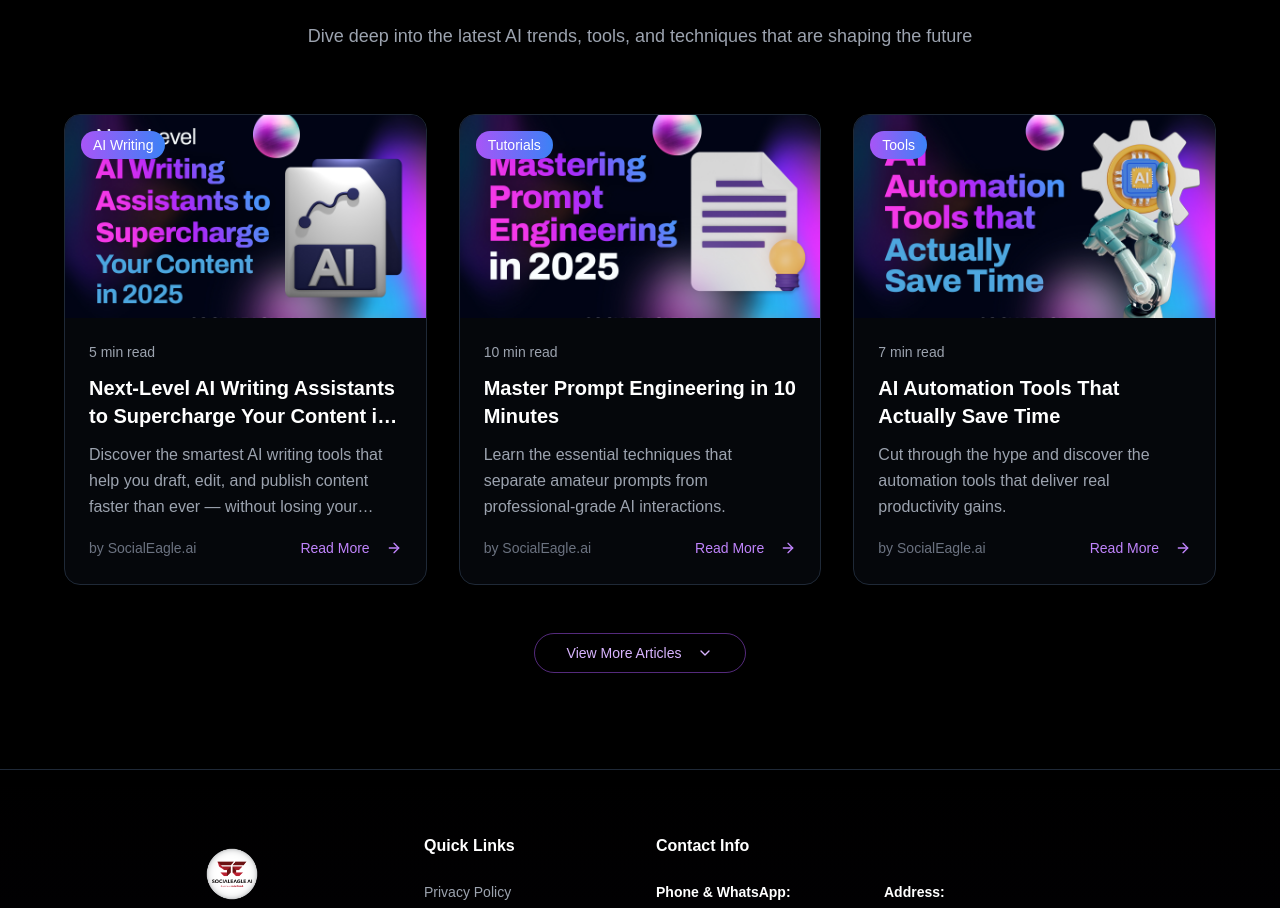
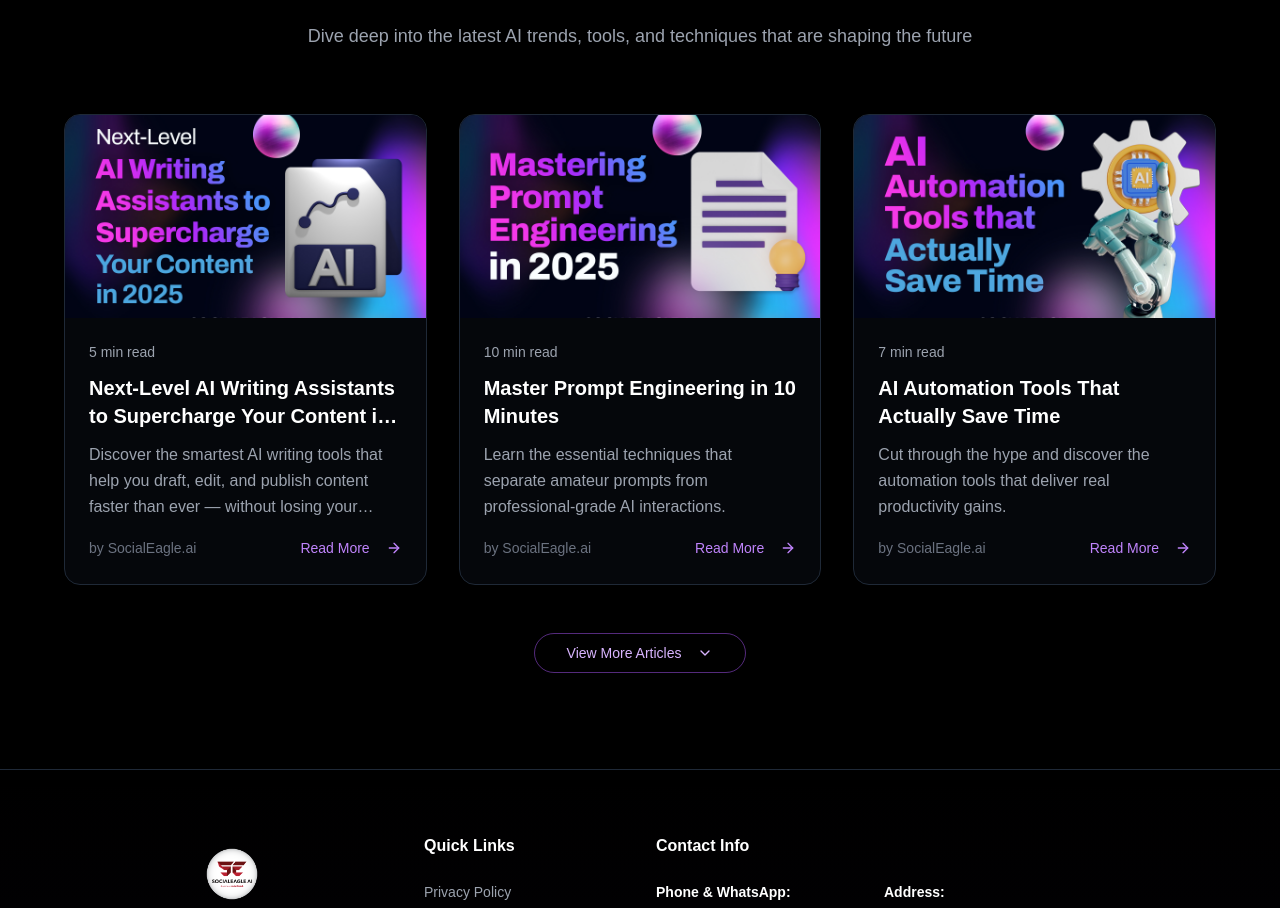
Before and after one commit to sociaaeagleai/News_Letter, a Next.js app: page / in a window 1280 px wide. Shown: the part 967-1875 px from the top of the page. Built offline with nearby package versions, Linux system fonts and the light colour scheme.

Commit message:
Update page.tsx

```diff
--- a/app/page.tsx
+++ b/app/page.tsx
@@ -300,9 +300,7 @@ export default function AINewsletterLanding() {
                       fill
                       className="object-cover group-hover:scale-110 transition-transform duration-500"
                     />
-                    <div className="absolute top-4 left-4 bg-gradient-to-r from-purple-500 to-blue-500 text-white px-3 py-1 rounded-full text-sm font-medium">
-                      {article.category}
-                    </div>
+
                     <div className="absolute inset-0 bg-gradient-to-t from-black/50 to-transparent opacity-0 group-hover:opacity-100 transition-opacity duration-300" />
                   </div>
                   <div className="p-6">
```
